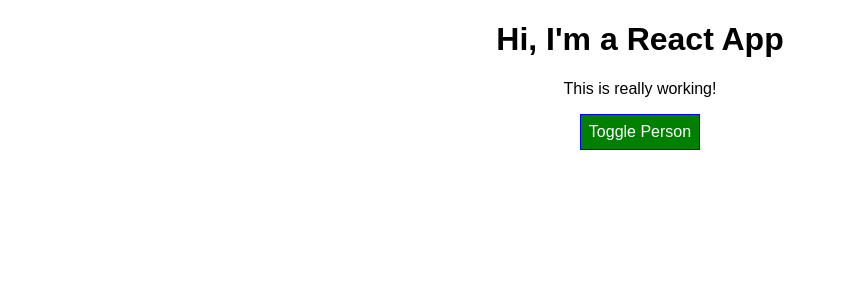
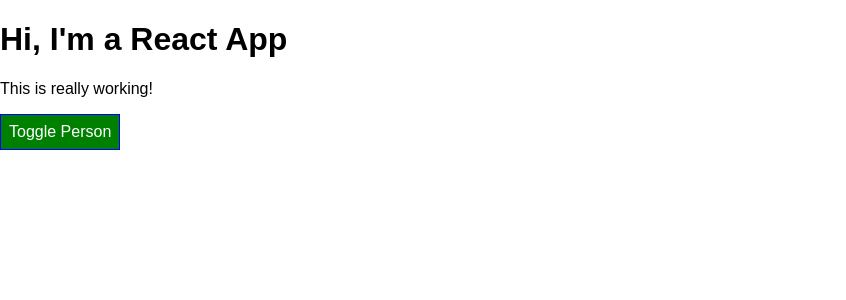
Before and after one commit to JanDobler/react-complete-guide, a React app in the folder react-complete-guide/: page / in a window 1280 px wide. Shown: the top 300 px of the page, without its empty margins (0-846 px from the left). Built offline with nearby package versions, Linux system fonts and the light colour scheme.

Commit message:
correctly using the css modules

```diff
--- a/react-complete-guide/src/App.js
+++ b/react-complete-guide/src/App.js
@@ -1,5 +1,5 @@
 import React, { Component } from 'react';
-import './App.css';
+import classes from './App.css';
 import Person from './Person/Person';
 
 class App extends Component {
@@ -73,19 +73,18 @@ class App extends Component {
       style.backgroundColor = 'red';
     }
 
-    const classes = [];
-
+    const assignedClasses = [];
     if(this.state.persons.length <= 2) {
-      classes.push('red'); // classes = ['red']
+      assignedClasses.push(classes.red); // classes = ['red']
     }
     if (this.state.persons.length <= 1) {
-      classes.push('bold'); //classes = ['red', 'bold']
+      assignedClasses.push(classes.bold); //classes = ['red', 'bold']
     }
 
     return (
-        <div className="App">
+        <div className={classes.App}>
           <h1>Hi, I'm a React App</h1>
-          <p className={classes.join(' ')}>This is really working!</p>
+          <p className={assignedClasses.join(' ')}>This is really working!</p>
           <button
             style={style}
             onClick={this.togglePersonsHandler}>Toggle Person</button>
--- a/react-complete-guide/src/Person/Person.js
+++ b/react-complete-guide/src/Person/Person.js
@@ -1,9 +1,9 @@
 import React from 'react';
-import './Person.css';
+import classes from './Person.css';
 
 const person = (props) => {
     return (
-        <div className="Person">
+        <div className={classes.Person}>
             <p onClick={props.click}>I'm {props.name} and i am {props.age} years old!</p>
             <p>{props.children}</p>
             <input type="text" onChange={props.changed} value={props.name} />
```
